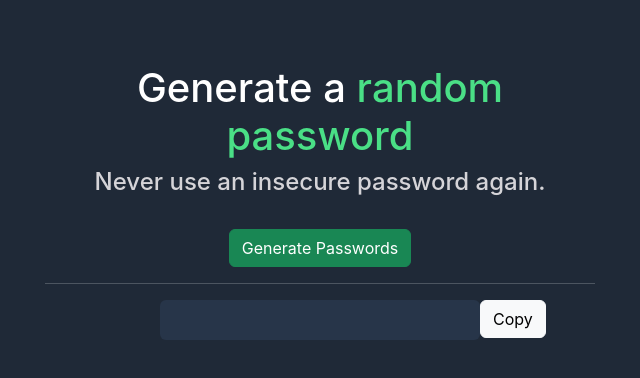
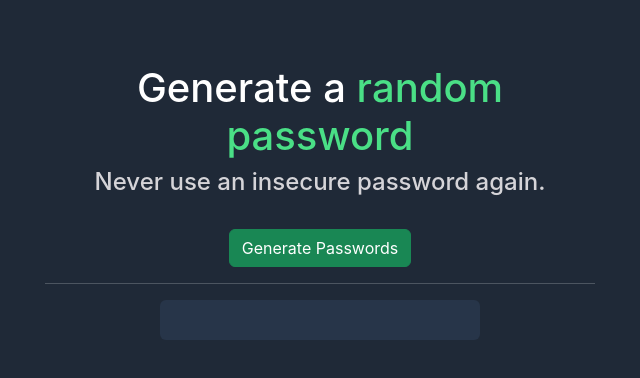
Before and after one commit to wmonsalv/Random-Password-Generator, a React (Create React App) app in the folder random-/: page / in a window 1280 px wide. Shown: the top 378 px of the page, without its empty margins (17-657 px from the left). Built offline with nearby package versions, Linux system fonts and the light colour scheme.

Commit message:
Update Intro.js

```diff
--- a/random-/src/Components/Intro.js
+++ b/random-/src/Components/Intro.js
@@ -1,11 +1,12 @@
 import React, {useState} from "react"
-
+import copy from "copy-to-clipboard";
 
 function Intro(){
 
   const url = "https://passwordinator.herokuapp.com/generate?num=true&caps=true&char=true&len=15"
 
   const[password, setPassword] = useState([{}])
+
 
    const fetchAPI = () => {
      fetch(url).then(
@@ -16,7 +17,6 @@ function Intro(){
        }
      )
    }
-
 
    let myElement = document.getElementById("pass")
 
@@ -31,8 +31,8 @@ function Intro(){
         <hr id="horz"/>
         <div>
         <div id="pass" className="pw-display">{password.data}</div>
-        <button type="button" class="btn btn-light copy">Copy</button>
         </div>
+
         </div>
     )
 }
```
